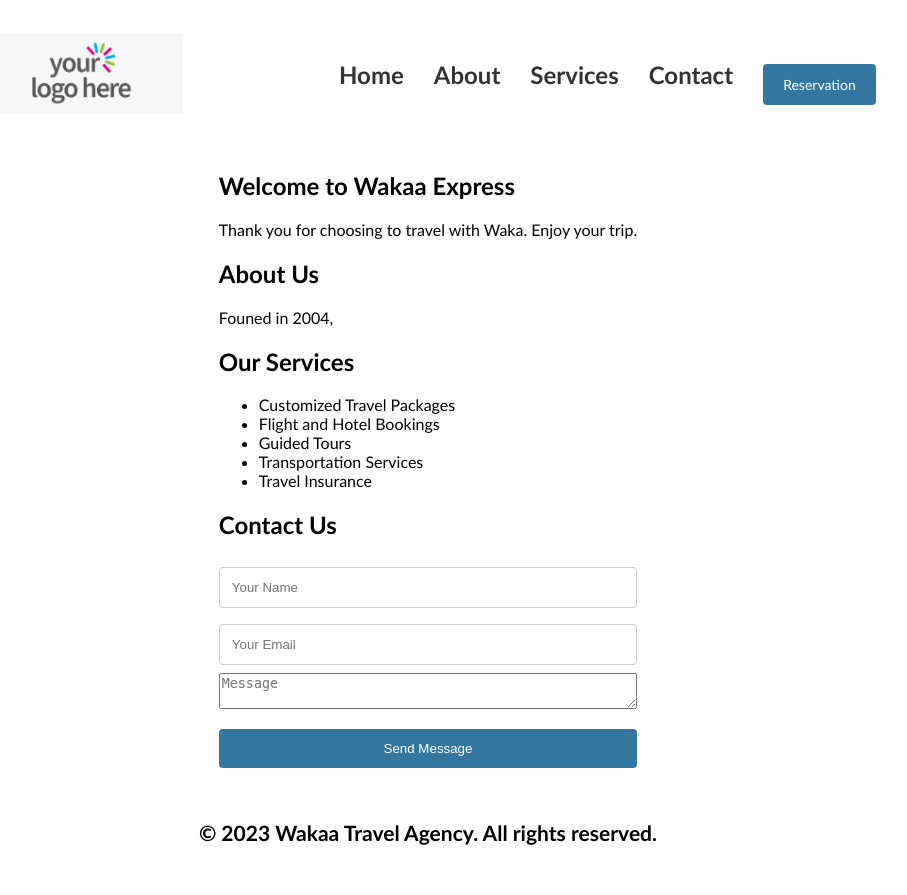
After one commit to FonsahPageo/waka-a, a Flask app: template templates/landing-page.html in a window 1280 px wide. The commit adds this page. Shown: the whole page, without its empty margins (212-1119 px from the left). Run offline with Flask 3, Linux system fonts and the light colour scheme; the template is opened without the code that fills it, so the values that code supplies are empty.

Commit message:
Landing page

```diff
--- /dev/null
+++ b/app.py
@@ -0,0 +1,78 @@
+# previous
+from flask import Flask, render_template, request
+import matplotlib.pyplot as plt
+import io
+import base64
+
+app = Flask(__name__)
+
+@app.route('/', methods=['GET', 'POST'])
+def chart():
+    if request.method == 'POST':
+        # Check which form was submitted
+        if 'form1' in request.form:
+            # Get the updated sizes from the first form
+            sizes = [float(request.form.get('size1')),
+                     float(request.form.get('size2')),
+                     float(request.form.get('size3')),
+                     float(request.form.get('size4')),
+                     float(request.form.get('size5'))]
+
+            labels = ['100 Seater', '70 Seater', '30 Seater', '17 Seater', 'Taxi']
+
+            # Create a pie chart
+            fig, ax = plt.subplots()
+            ax.pie(sizes, labels=labels, autopct='%1.1f%%')
+            ax.set_title('Bus Types', pad=30)
+            ax.axis('equal')
+            ax.legend(labels, loc='upper right', bbox_to_anchor=(1, 0.5), bbox_transform=plt.gcf().transFigure)
+
+        elif 'form2' in request.form:
+            # Get the updated sizes from the second form
+            sizes = [float(request.form.get('operational')),
+                     float(request.form.get('repairing')),
+                     float(request.form.get('waiting')),
+                     float(request.form.get('decommissioned'))]
+
+            labels = ['Operational', 'Repairing', 'Waiting', 'Out of service']
+
+            # Create a pie chart
+            fig, ax = plt.subplots()
+            ax.pie(sizes, labels=labels, autopct='%1.1f%%')
+            ax.set_title('Bus Conditions', pad=30)
+            ax.axis('equal')
+            ax.legend(labels, loc='upper right', bbox_to_anchor=(1, 0.5), bbox_transform=plt.gcf().transFigure)
+
+    else:
+        # Data for the initial pie charts
+        sizes1 = [12, 19, 30, 7, 21]  # Values representing the size of each slice
+        labels1 = ['100 Seater', '70 Seater', '30 Seater', '17 Seater', 'Taxi']
+
+        sizes2 = [30, 13, 2, 5]  # Values representing the size of each slice
+        labels2 = ['Operational', 'Repairing', 'Waiting', 'Out of service']
+
+        # Create initial pie charts
+        fig, (ax1, ax2) = plt.subplots(1, 2)
+
+        ax1.pie(sizes1, labels=labels1, autopct='%1.1f%%')
+        ax1.set_title('Bus Types', pad=30)
+        ax1.axis('equal')
+        ax1.legend(labels1, loc='upper right', bbox_to_anchor=(1, 0.5), bbox_transform=plt.gcf().transFigure)
+
+        ax2.pie(sizes2, labels=labels2, autopct='%1.1f%%')
+        ax2.set_title('Bus Conditions', pad=30)
+        ax2.axis('equal')
+        ax2.legend(labels2, loc='upper right', bbox_to_anchor=(1, 0.5), bbox_transform=plt.gcf().transFigure)
+
+    # Save the chart to a binary buffer
+    chart_buffer = io.BytesIO()
+    plt.savefig(chart_buffer, format='png')
+    chart_buffer.seek(0)
+
+    # Encode the chart image as base64
+    chart_base64 = base64.b64encode(chart_buffer.read()).decode('utf-8')
+
+    return render_template('dashboard.html', chart_base64=chart_base64)
+
+if __name__ == '__main__':
+    app.run(debug=True)
--- /dev/null
+++ b/static/css/style.css
@@ -0,0 +1,149 @@
+body {
+    font-family: "Gill Sans", "Gill Sans MT", Calibri, "Trebuchet MS", sans-serif;
+    display: flex;
+    flex-direction: column;
+    align-items: center;
+    font-size: 16px;
+    /* color: #fff; */
+}
+
+a {
+    text-decoration: none;
+    /* color: #fff; */
+}
+
+.main{
+    display: block;
+    /* background-image: url(../images/bus.jpg); */
+    background-position: center;
+    /* background-repeat: no-repeat; */
+    background-size: cover;
+    padding: 10px;
+}
+
+header {
+    /* background-color: #fff; */
+    display: flex;
+    justify-content: space-around;
+    align-items: center;
+    padding: 20px;
+    width: 80%;
+}
+
+header img {
+    height: 80px;
+}
+
+#mainnav ul{
+    display: flex;
+    float: right;
+    align-items: center;
+    gap: 30px;
+}
+
+#mainnav li{
+    float: right;
+    list-style-type: none;
+    display: flex;
+    font-size: 24px;
+    font-weight: bold;
+    color: #fff;
+}
+
+#mainnav li a{
+    color: #333;
+}
+
+.fa-solid,
+.fa-regular {
+    /* font-size: 60px; */
+    color: rgb(65, 85, 198);
+    padding: 10px;
+}
+
+.content {
+    border: 2px solid brown;
+    height: 100vh;
+    width: 80%;
+    padding: 20px;
+}
+
+.section-1 {
+    display: flex;
+    align-content: center;
+    padding: 20px;
+    gap: 20px;
+    margin: 10px;
+    text-align: center;
+}
+
+.box {
+    flex: 1;
+    /* border: 2px solid #ccc; */
+    /* border-radius: 10px; */
+    padding: 10px;
+    height: 30vh;
+}
+
+.section-1 img{
+    height: 300px;
+}
+
+.chart-forms{
+    display: flex;
+    justify-content: space-between;
+    gap: 100px;
+}
+
+footer{
+    /* background-color: #333; */
+    width: 100%;
+    display: flex;
+    justify-content: center;
+    font-size: 18px;
+}
+
+.reserve-button{
+    background-color: rgb(65, 85, 198);
+    color: #fff;
+    font-family: 'Gill Sans', 'Gill Sans MT', Calibri, 'Trebuchet MS', sans-serif;
+    border-radius: 10px;
+    padding: 10px;
+    font-size: 14px;
+}
+
+form {
+    display: flex;
+    flex-direction: column;
+    background-color: #fff;
+    border-radius: 10px;
+    /* padding: 20px; */
+    width: 100;
+    height: 100%;
+}
+
+input[type=text],
+input[type=email],
+input[type=password],
+input[type=tel]{
+    /* width: 100%; */
+    padding: 12px;
+    margin: 8px 0;
+    display: inline-block;
+    border: 1px solid #ccc;
+    border-radius: 4px;
+    box-sizing: border-box;
+}
+
+button[type="submit"],
+button[type="button"] {
+	background-color: rgb(51, 118, 160);
+    color: white;
+    padding: 12px 20px;
+    border: none;
+    border-radius: 4px;
+    cursor: pointer;
+    width: 100%;
+    margin-top: 20px;
+    text-decoration: none;
+}
--- /dev/null
+++ b/templates/landing-page.html
@@ -0,0 +1,76 @@
+<!DOCTYPE html>
+<html lang="en">
+
+<head>
+    <meta charset="UTF-8">
+    <meta name="viewport" content="width=device-width, initial-scale=1.0">
+    <title>Travel With Waka'a </title>
+    <link rel="stylesheet" href="../static/css/style.css">
+    <link rel="stylesheet" href="https://cdnjs.cloudflare.com/ajax/libs/font-awesome/6.4.2/css/all.min.css">
+</head>
+
+<body>
+    <header>
+        <div class="logo">
+            <img src="../static/images/dummy-logo.png" alt="">
+        </div>
+        <nav id="mainnav">
+            <ul>
+                <li><a href="#home">Home</a></li>
+                <li><a href="#about">About</a></li>
+                <li><a href="#services">Services</a></li>
+                <li><a href="#contact">Contact</a></li>
+                <button type="submit" class="reserve-button">Reservation</button>
+            </ul>
+        </nav>
+    </header>
+
+    <div class="main">
+        <section id="home">
+            <div class="hero">
+                <h1>Welcome to Wakaa Express</h1>
+                <p>Thank you for choosing to travel with Waka. Enjoy your trip.</p>
+            </div>
+        </section>
+
+        <section id="about">
+            <div class="container">
+                <h2>About Us</h2>
+                <p>Founed in 2004, </p>
+            </div>
+        </section>
+
+        <section id="services">
+            <div class="">
+                <h2>Our Services</h2>
+                <ul class="mainnav">
+                    <li>Customized Travel Packages</li>
+                    <li>Flight and Hotel Bookings</li>
+                    <li>Guided Tours</li>
+                    <li>Transportation Services</li>
+                    <li>Travel Insurance</li>
+                </ul>
+            </div>
+        </section>
+
+        <section id="contact">
+            <div class="container">
+                <h2>Contact Us</h2>
+                <form action="submit_form.php" method="POST">
+                    <input type="text" name="name" placeholder="Your Name" required>
+                    <input type="email" name="email" placeholder="Your Email" required>
+                    <textarea name="message" placeholder="Message" required></textarea>
+                    <button type="submit">Send Message</button>
+                </form>
+            </div>
+        </section>
+    </div>
+
+    <footer>
+        <h3>
+            <p>&copy; 2023 Wakaa Travel Agency. All rights reserved.</p>
+        </h3>
+    </footer>
+</body>
+
+</html>
```
Also changed, not shown: css/style.css (deleted, +0 -33 lines), templates/account.html (+18 -0 lines), templates/admin-login.html (deleted, +0 -22 lines), templates/dashboard.html (+60 -1 lines), images/dummy-logo.png (deleted), static/images/bus.jpg (added), static/images/dummy-logo.png (added), static/images/logo.jpg (added).
